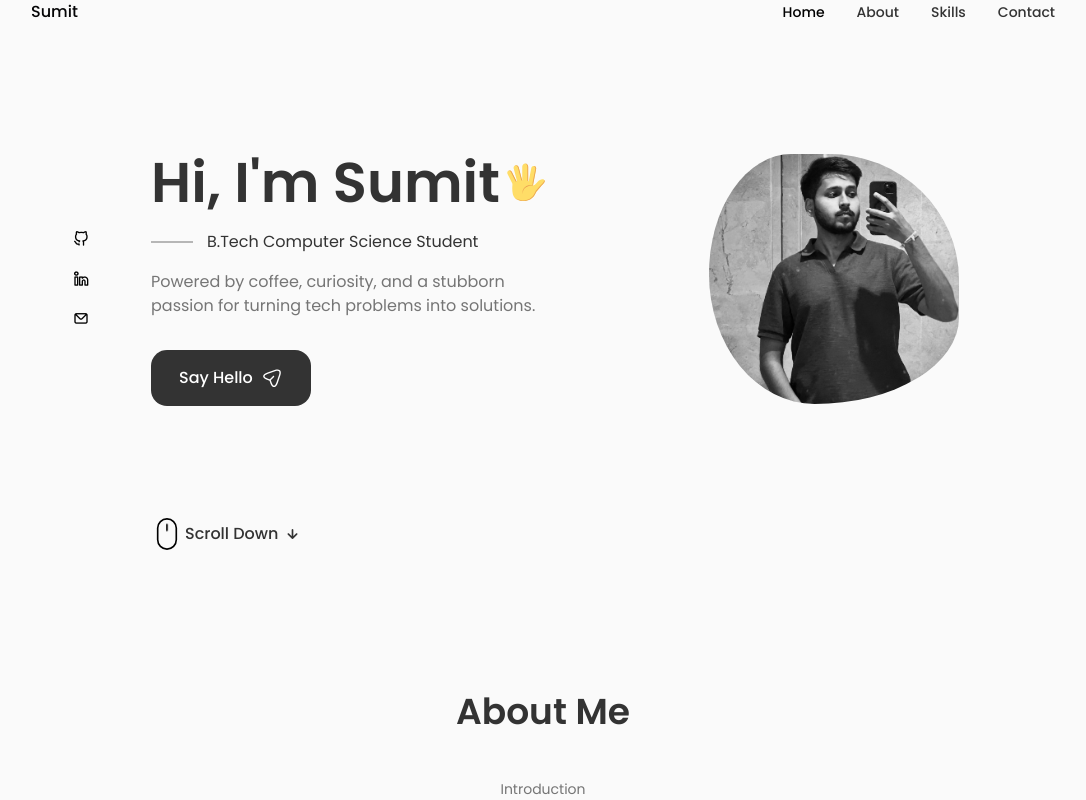
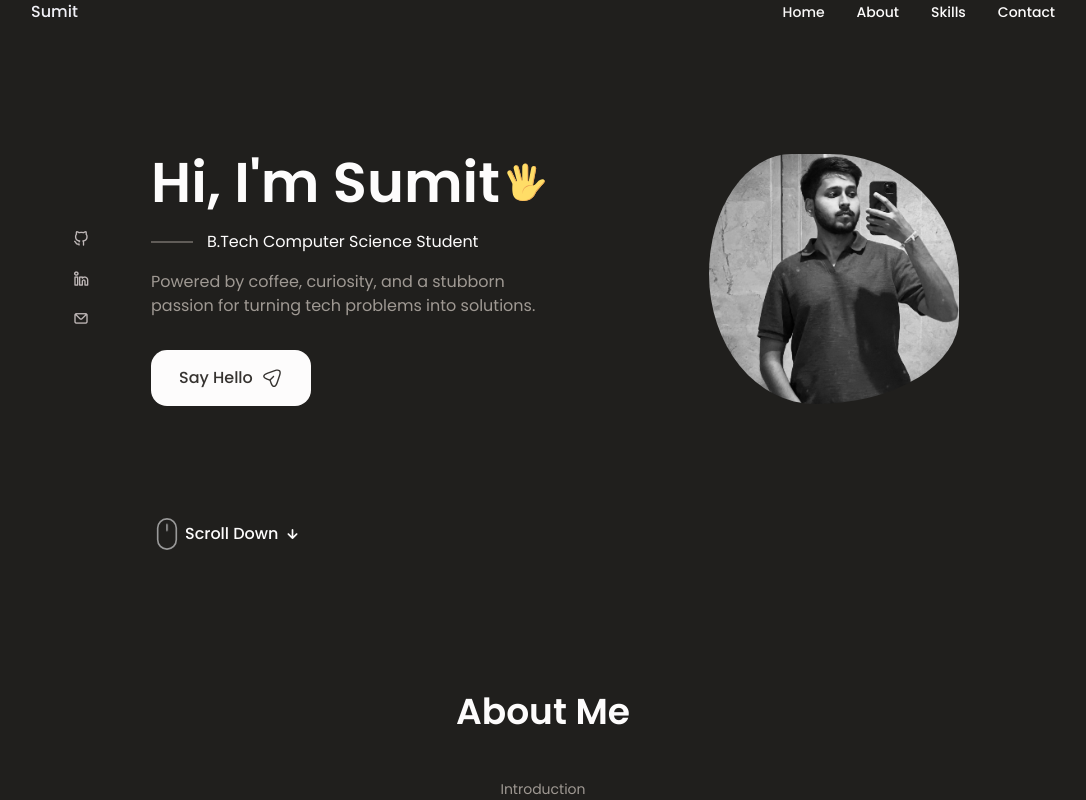
Before and after one commit to ByteEcoder/Portfolio, a React (Vite) app: page / in a window 1280 px wide. Shown: the top 800 px of the page, without its empty margins (97-1183 px from the left). Built offline with nearby package versions, Linux system fonts and the light colour scheme.

Commit message:
color_changed

```diff
--- a/components/Scroll.jsx
+++ b/components/Scroll.jsx
@@ -24,8 +24,8 @@ const Scroll = () => {
                     className="wheel"
                     d="M123.359,79.775l0,72.843"
                     style={{
-                        fill: "none",
-                        stroke: "#000",
+                        fill: 'none',
+                        stroke: "#999",
                         strokeWidth: "20px", // Corrected: stroke-width -> strokeWidth
                     }}
                 ></path>
@@ -33,8 +33,8 @@ const Scroll = () => {
                     id="mouse"
                     d="M236.717,123.359c0,-62.565 -50.794,-113.359 -113.358,-113.359c-62.565,0 -113.359,50.794 -113.359,113.359l0,143.237c0,62.565 50.794,113.359 113.359,113.359c62.564,0 113.358,-50.794 113.358,-113.359l0,-143.237Z"
                     style={{
-                        fill: "none",
-                        stroke: "#000",
+                        fill: 'none',
+                        stroke: "#999",
                         strokeWidth: "20px", // Corrected: stroke-width -> strokeWidth
                     }}
                 ></path>
--- a/src/App.css
+++ b/src/App.css
@@ -7,18 +7,18 @@
 
   /*========== Colors ==========*/
   /*Color mode HSL(hue, saturation, lightness)*/
-  --hue: 0;
-  --sat: 0%;
-  --title-color: hsl(var(--hue), var(--sat), 20%);
-  --title-color-dark: hsl(var(--hue), var(--sat), 0%);
-  --text-color: hsl(var(--hue), var(--sat), 46%);
-  --body-color: hsl(var(--hue), var(--sat), 98%);
-  --container-color: #fff;
+  --hue: 30; /* A subtle warm hue (orange/brown) */
+  --sat: 5%; /* Very low saturation for a neutral feel */
+  --title-color: hsl(var(--hue), 15%, 99%); /* Dark warm gray for titles */
+  --title-color-dark: hsl(var(--hue), 8%, 97%); /* Even darker for hover */
+  --text-color: hsl(var(--hue), 6%, 60%); /* Soft neutral gray for text */
+  --body-color: hsl(var(--hue), var(--sat), 12%); /* Very light, warm off-white background */
+  --container-color:hsl(var(--hue), var(--sat), 20%); /* Slightly warmer off-white */
 
   /*========== Font and typography ==========*/
   --body-font: "Poppins", sans-serif;
 
-  /*.5rem = 8px | 1rem = 16px ...*/
+  /* Other font sizes and weights remain as in your original CSS */
   --big-font-size: 3.5rem;
   --h1-font-size: 2.25rem;
   --h2-font-size: 1.5rem;
@@ -34,7 +34,6 @@
   --font-semi-bold: 600;
 
   /*========== Margenes Bottom ==========*/
-  /*.5rem = 8px | 1rem = 16px ...*/
   --mb-0-25: 0.25rem;
   --mb-0-5: 0.5rem;
   --mb-0-75: 0.75rem;
--- a/src/index.css
+++ b/src/index.css
@@ -15,7 +15,7 @@
 
 a {
   font-weight: 500;
-  color: #050506;
+  color: #f0f0f6;
   text-decoration: inherit;
 }
 a:hover {
--- a/styles/Footer.css
+++ b/styles/Footer.css
@@ -1,6 +1,6 @@
 .footer{
-    background-color: var(--container-color);
-    border-top: 1px solid rgba(0,0,0,0.1);
+    background-color: var(--body-color);
+    border-top: 2px solid rgba(241, 235, 235, 0.1);
 }
 .footer__container{
     padding: 2rem 0 1.5rem;
--- a/styles/Home.css
+++ b/styles/Home.css
@@ -62,7 +62,7 @@
 
 }
 .home__social-icon {
-  color: black; /* This will make the icon black */
+  color: rgb(192, 185, 185); /* This will make the icon black */
   /* Keep any other existing styles like font-size, margin etc. */
 }
 
@@ -121,6 +121,7 @@
     transform: translateY(2.75rem);
   }
 }
+
 
 .home__scroll-name {
   font-weight:var(--normal-font-size) ;
```
